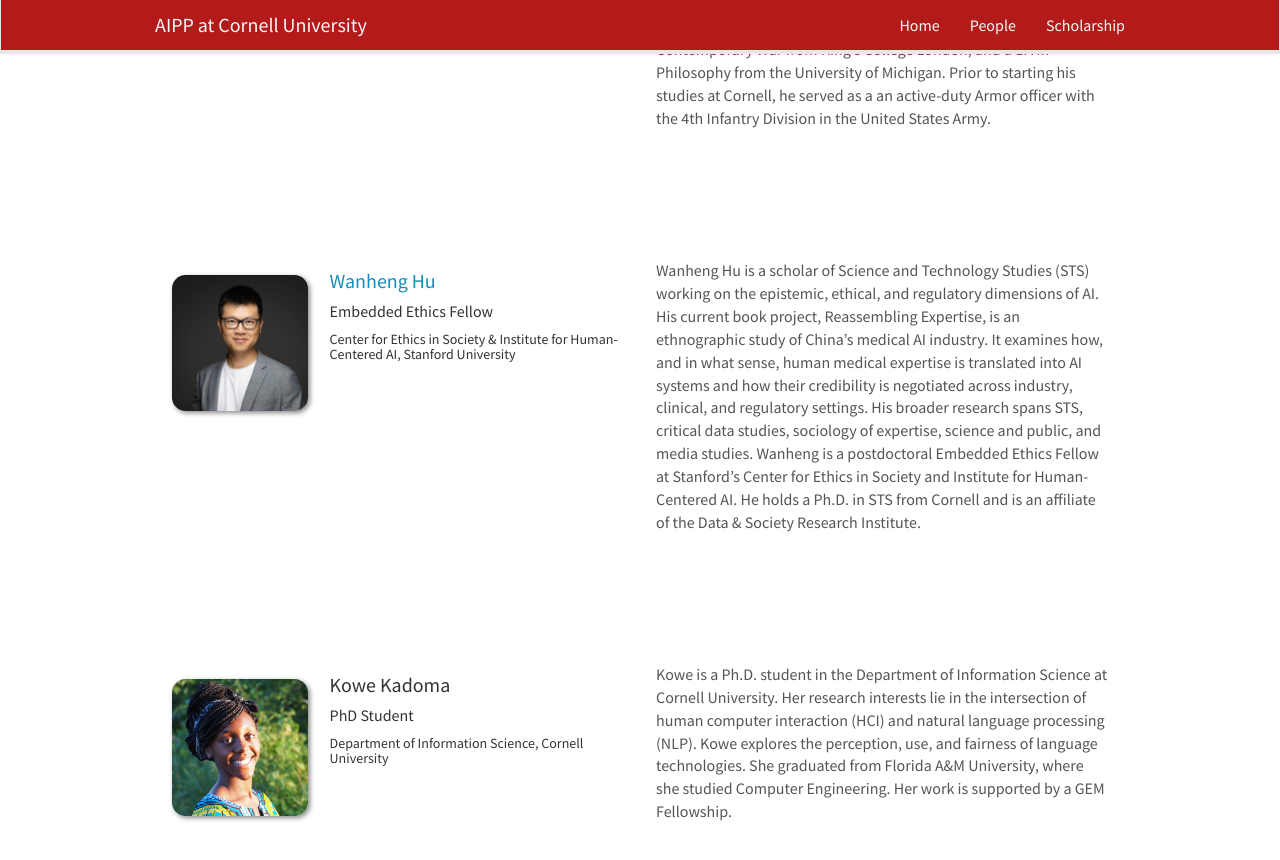
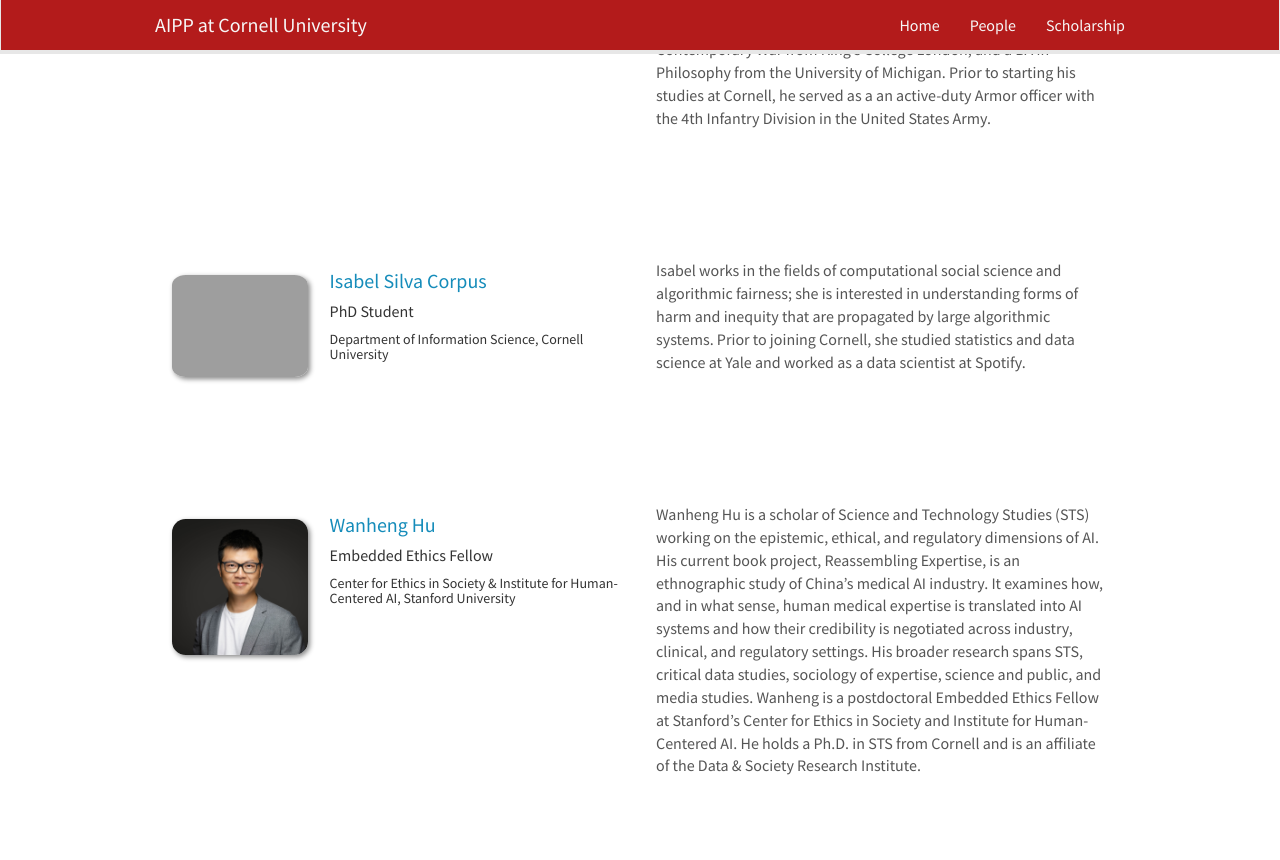
Before and after one commit to pasta41/aippwebsite, a Jekyll site: the page built from _pages/people.md, in a window 1280 px wide and 900 px high, scrolled down 9143 px. Shown: the top 860 px of the window. Built offline with Jekyll 4.4.1, drawn with Linux system fonts in a browser that asks for light colours; nearby versions of some CDN libraries.

Commit message:
Add Isabel Silva Corpus profile

```diff
--- a/_data/people.yml
+++ b/_data/people.yml
@@ -217,6 +217,13 @@
   info: "Department of Information Science, Cornell University"
   about: "Joshua is a PhD student in Information Science at Cornell University and a Non-Resident Fellow at the University of Pennsylvania Center for Ethics and the Rule of Law. His research focuses on the impacts of emerging technologies on the laws of armed conflict and organizational practices of the United States military. His recent work explores how integrating open-source intelligence and AI/ML systems into the joint targeting cycle presents novel challenges to civilian harm mitigation efforts, international legal compliance, and public accountability. He holds an MA in International Relations and Contemporary War from King's College London, and a BA in Philosophy from the University of Michigan. Prior to starting his studies at Cornell, he served as a an active-duty Armor officer with the 4th Infantry Division in the United States Army."
 
+- name: Isabel Silva Corpus
+  photo: isabelsilvacorpus.png
+  title: "PhD Student"
+  info: "Department of Information Science, Cornell University"
+  website: https://isabelsilvacorpus.github.io/
+  about: "Isabel works in the fields of computational social science and algorithmic fairness; she is interested in understanding forms of harm and inequity that are propagated by large algorithmic systems. Prior to joining Cornell, she studied statistics and data science at Yale and worked as a data scientist at Spotify."
+
 - name: Wanheng Hu
   photo: wanhenghu.jpg
   title: "Embedded Ethics Fellow"
```
Also changed, not shown: 1 other file.
